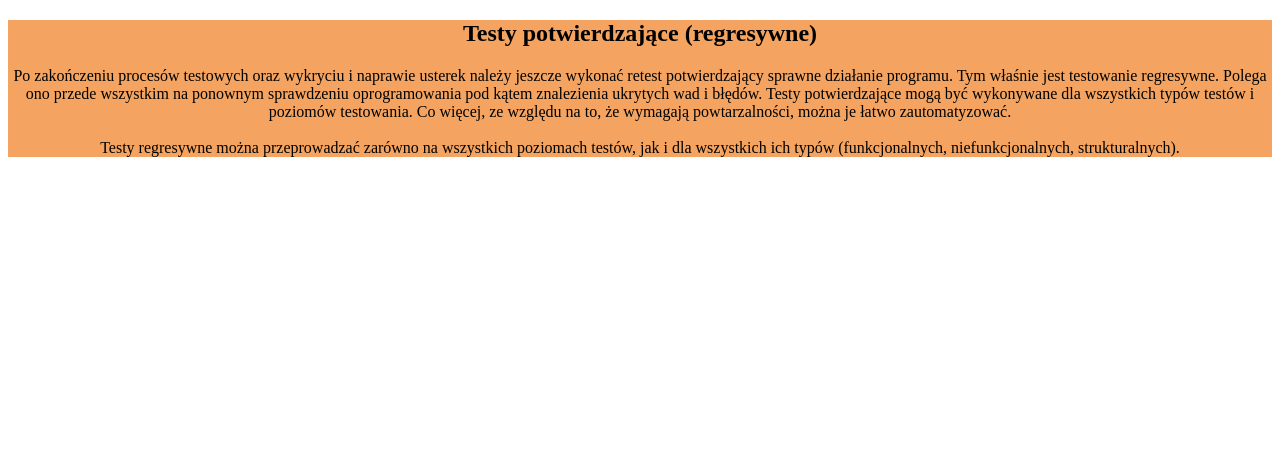
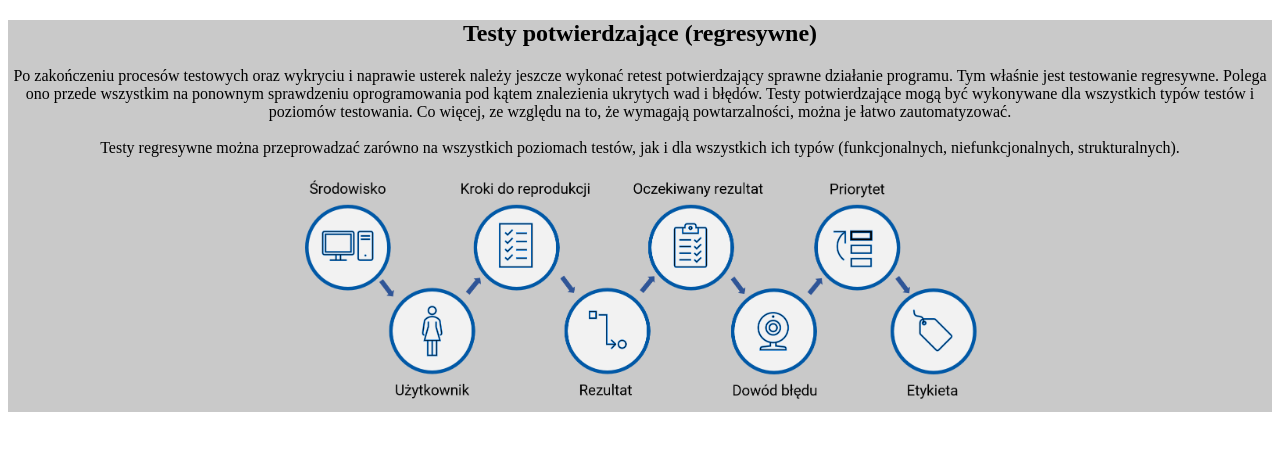
Before and after one commit to Dawidooss/publiczne, a plain HTML site: page index.html in a window 1280 px wide. Drawn offline with Linux system fonts and the light colour scheme.

Commit message:
zdjecie i kolorystyka

```diff
--- a/index.html
+++ b/index.html
@@ -10,6 +10,7 @@
     <div class="mikolaj">
         <h2>Testy potwierdzające (regresywne)</h2>
         <p>
+
             Po zakończeniu procesów testowych oraz wykryciu i naprawie usterek należy jeszcze wykonać retest potwierdzający
             sprawne działanie programu. Tym właśnie jest testowanie regresywne. Polega ono przede wszystkim na ponownym sprawdzeniu oprogramowania
             pod kątem znalezienia ukrytych wad i błędów. Testy potwierdzające mogą być wykonywane dla wszystkich typów testów i poziomów testowania.
@@ -17,6 +18,9 @@
             <br><br>
             Testy regresywne można przeprowadzać zarówno na wszystkich poziomach testów,
             jak i dla wszystkich ich typów (funkcjonalnych, niefunkcjonalnych, strukturalnych).
+            <br><br>
+            <img src="test.png" width="720px">
+
         </p>
     </div>
 </body>
--- a/styl.css
+++ b/styl.css
@@ -1,4 +1,4 @@
 .mikolaj{
     text-align: center;
-    background-color: sandybrown;
+    background-color: rgb(201, 201, 201);
 }
```
Also changed, not shown: test.png (added).
